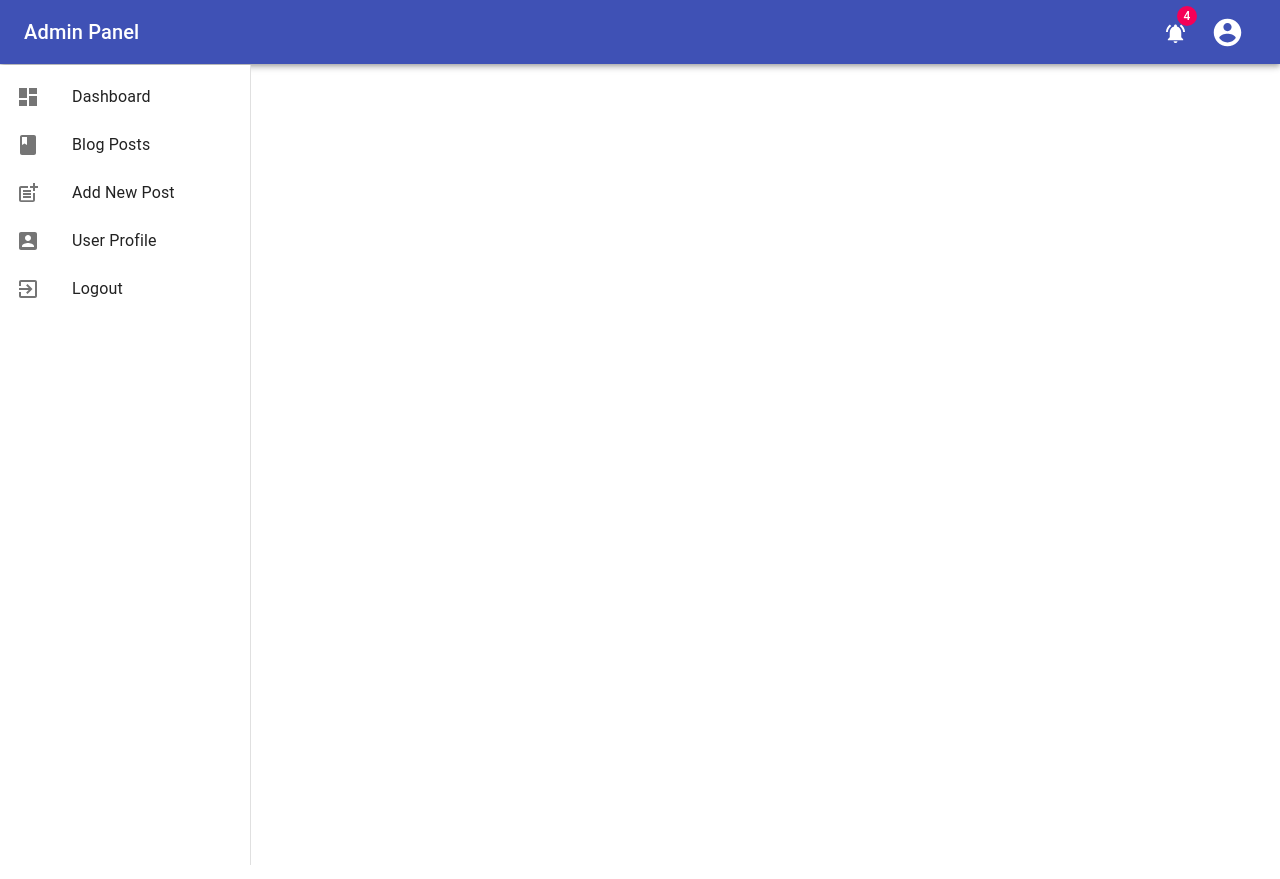
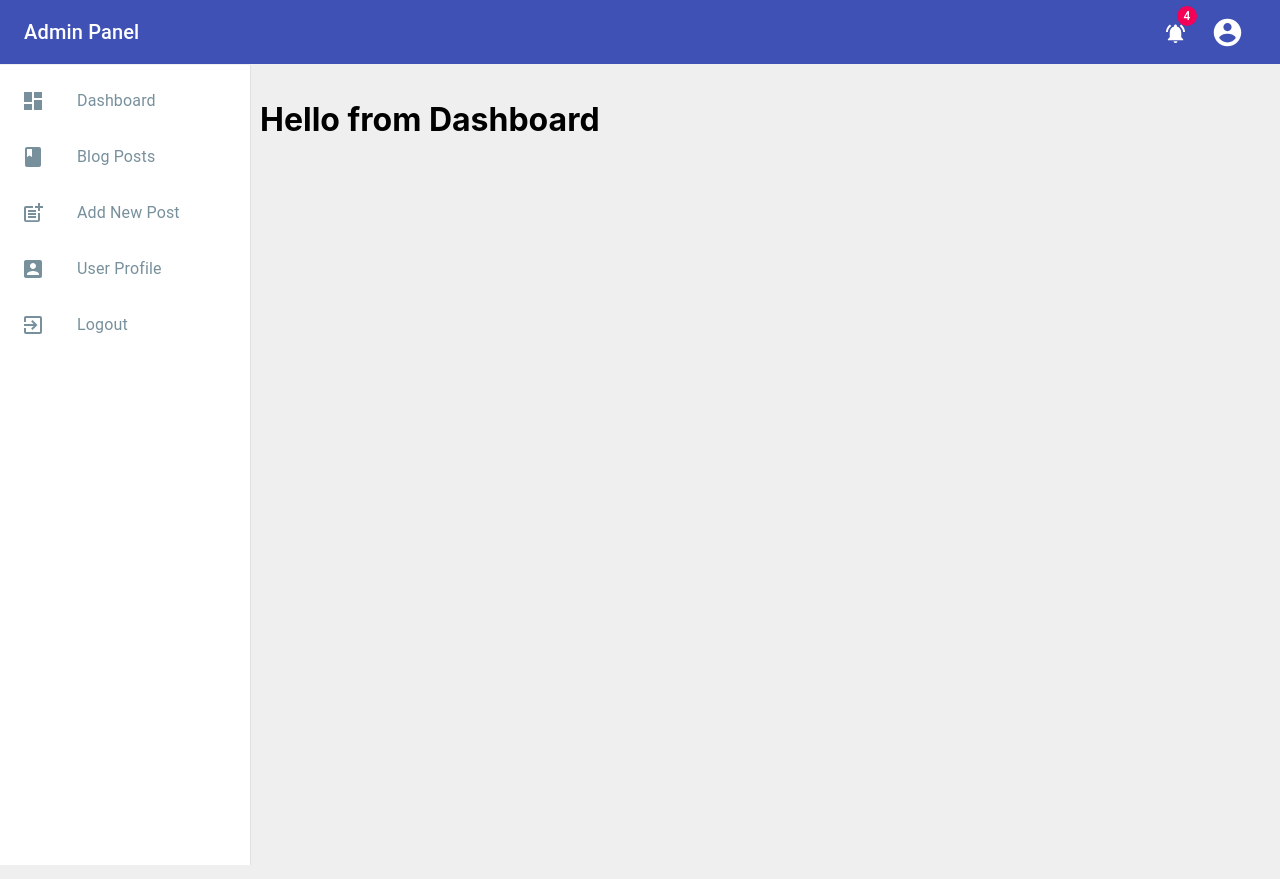
Before and after one commit to yuvraj1107thapa/Dashboard-ReactJS, a React (Create React App) app: page / in a window 1280 px wide. Before the commit the page ends 800 px from the top, so only its background shows below. Built offline with nearby package versions, Linux system fonts and the light colour scheme.

Commit message:
Initialized basic routing using React-Router-Dom

```diff
--- a/package.json
+++ b/package.json
@@ -10,6 +10,7 @@
     "@testing-library/user-event": "^13.5.0",
     "react": "^17.0.2",
     "react-dom": "^17.0.2",
+    "react-router-dom": "^6.2.1",
     "react-scripts": "5.0.0",
     "web-vitals": "^2.1.4"
   },
--- a/src/App.js
+++ b/src/App.js
@@ -1,10 +1,11 @@
+import { BrowserRouter } from 'react-router-dom';
 import LayoutComponent from './components/layout/LayoutComponent'
 
 function App() {
   return (
-    <div className="App">
+      <BrowserRouter>
         <LayoutComponent />
-    </div>
+      </BrowserRouter>
   );
 }
 
--- a/src/components/layout/LayoutComponent.js
+++ b/src/components/layout/LayoutComponent.js
@@ -1,12 +1,46 @@
-import React from 'react'
+import React, {useState} from 'react'
 import Navbar from './navbar/Navbar.js'
 import Sidebar from './sidebar/Sidebar.js'
+import { Box } from '@material-ui/core'
+import { BrowserRouter as Router, Route, Routes } from 'react-router-dom'
+import Dashboard from '../views/Dashboard'
+import BlogPosts from '../views/BlogPosts'
+import AddNewPosts from '../views/AddNewPost'
+import UserProfileLite from '../views/UserProfileLite'
+import Logout from '../views/Logout'
+import { useStyles } from './LayoutStyles'
 
 export default function LayoutComponent() {
+    const classes = useStyles();
+    const [mobileOpen, setMobileOpen] = useState(false);
+    const handleDrawerOpen = () => {
+        setMobileOpen(!mobileOpen)
+    }
+    const handleDrawerClose = () => {
+        setMobileOpen(false)
+    }
     return (
         <div>
-            <Navbar />
-            <Sidebar />
+            <Navbar handleDrawerOpen={handleDrawerOpen} />
+            <Sidebar
+                mobileOpen={mobileOpen}
+                handleDrawerOpen={handleDrawerOpen}
+                handleDrawerClose={handleDrawerClose} />
+            {/* Defining routes */}
+            <Box className={classes.wrapper}>
+                <Routes>
+                    <Route path = '/' element= {<Dashboard />}></Route>
+                    <Route path = '/blog' element= {<BlogPosts />}></Route>
+                    <Route path = '/addpost' element= {<AddNewPosts />}></Route>
+                    <Route path = '/profile' element= {<UserProfileLite />}></Route>
+                    <Route path = '/logout' element= {<Logout />}></Route>
+                    {/* <Route exact path='/' render={() => <Dashboard />}/>
+                    <Route exact path='/blog' render={() => <BlogPosts />}/>
+                    <Route exact path='/addpost' render={() => <AddNewPosts />}/>
+                    <Route exact path='/profile' render={() => <UserProfileLite />}/>
+                    <Route exact path='/logout' render={() => <Logout />}/> */}
+                </Routes>
+            </Box>
         </div>
     )
 }
--- a/src/components/layout/LayoutStyles.js
+++ b/src/components/layout/LayoutStyles.js
@@ -1,4 +1,7 @@
 import { makeStyles } from "@material-ui/core"
+import blue from "@material-ui/core/colors/blue"
+import blueGrey from "@material-ui/core/colors/blueGrey"
+import createSpacing from "@material-ui/core/styles/createSpacing"
 
 export const useStyles = makeStyles( (theme) => ({
     // Style for Navbar
@@ -14,6 +17,38 @@ export const useStyles = makeStyles( (theme) => ({
     // Style for Sidebar
     drawerPaper: {
         width: "250px",
-        marginTop: "65px"
+        marginTop: "65px",
+        [theme.breakpoints.down("sm")]: {
+            marginTop: '0px'
+        }
+    },
+    navlinks: {
+       color: blueGrey["A400"],
+       " & :hover , & :hover div": {
+            color: blue["A400"]
+       },
+       " & div": {
+           color: blueGrey["A400"]
+       }
+    },
+    activeNavlinks: {
+        color: blue["A700"],
+        " & div": {
+            color: blueGrey["A700"]
+        }
+     },
+     navButton: {
+        width: "100%",
+        textTransform: "capitalize"
+     },
+    // Style for wrapper of main container
+    wrapper: {
+        height: "100vh",
+        background: "#efefef",
+        paddingTop: 15,
+        paddingLeft: 260,
+        [theme.breakpoints.down("xs")]:{
+            padding:theme.spacing(2, 2)
+        }
     }
 }))
--- a/src/components/layout/navbar/Navbar.js
+++ b/src/components/layout/navbar/Navbar.js
@@ -12,8 +12,9 @@ import Notification from './navtabs/Notification';
 import MenuIcon from '@material-ui/icons/Menu';
 import { useStyles } from '../LayoutStyles';
 
-export default function Navbar() {
+export default function Navbar(props) {
     const classes = useStyles();
+    const { handleDrawerOpen } = props;
     return (
         <>
            <AppBar position="static">
@@ -28,7 +29,9 @@ export default function Navbar() {
                     </Box>
                 </Hidden>
                 <Hidden mdUp>
-                    <IconButton color="inherit">
+                    <IconButton
+                        color="inherit"
+                        onClick={handleDrawerOpen}>
                         <MenuIcon />
                     </IconButton>
                 </Hidden>
--- a/src/components/layout/sidebar/Sidebar.js
+++ b/src/components/layout/sidebar/Sidebar.js
@@ -3,12 +3,9 @@ import React, {useState} from 'react';
 import { useStyles } from '../LayoutStyles';
 import SidebarNavItems from './SidebarNavItems';
 
-export default function Sidebar() {
+export default function Sidebar(props) {
     const classes = useStyles();
-    const [mobileOpen, setMobileOpen] = useState(false);
-    const handleDrawerOpen = () => {
-        setMobileOpen(!mobileOpen)
-    }
+    const { mobileOpen, handleDrawerOpen, handleDrawerClose } = props;
     return (
         <nav className={classes.drawer} aria-label="mailbox folders">
             {/* The implementation can be swapped with js to avoid SEO duplication of links. */}
@@ -24,7 +21,7 @@ export default function Sidebar() {
                     ModalProps={{
                         keepMounted: true, // Better open performance on mobile.
                     }}>
-                    <SidebarNavItems />
+                    <SidebarNavItems handleDrawerClose={handleDrawerClose} />
                 </Drawer>
             </Hidden>
             <Hidden xsDown implementation="css">
@@ -34,7 +31,7 @@ export default function Sidebar() {
                 }}
                 variant="permanent"
                 open>
-                <SidebarNavItems />
+                <SidebarNavItems handleDrawerClose={handleDrawerClose} />
             </Drawer>
             </Hidden>
         </nav>
--- a/src/components/layout/sidebar/SidebarNavItems.js
+++ b/src/components/layout/sidebar/SidebarNavItems.js
@@ -1,26 +1,42 @@
 import React from 'react'
-import { List, ListItem, ListItemIcon, ListItemText } from '@material-ui/core'
+import { List, ListItem, ListItemIcon, ListItemText, Button } from '@material-ui/core'
 import DashboardIcon from "@material-ui/icons/Dashboard"
 import BookIcon from "@material-ui/icons/Book"
 import PostAddIcon from "@material-ui/icons/PostAdd"
 import AccountBoxIcon from '@material-ui/icons/AccountBox';
 import ExitToAppIcon from "@material-ui/icons/ExitToApp"
+import { NavLink } from 'react-router-dom'
+import { useStyles } from '../LayoutStyles'
 
-export default function SidebarNavItems() {
+export default function SidebarNavItems(props) {
+    const classes = useStyles();
+    const { handleDrawerClose } = props
     const listItemData = [
-        {label:"Dashboard", icon: <DashboardIcon />},
-        {label:"Blog Posts", icon: <BookIcon />},
-        {label:"Add New Post", icon: <PostAddIcon />},
-        {label:"User Profile", icon: <AccountBoxIcon />},
-        {label:"Logout", icon: <ExitToAppIcon />}
+        {label:"Dashboard", link: "/", icon: <DashboardIcon />},
+        {label:"Blog Posts", link: "/blog", icon: <BookIcon />},
+        {label:"Add New Post", link: "/addpost", icon: <PostAddIcon />},
+        {label:"User Profile", link: "/profile", icon: <AccountBoxIcon />},
+        {label:"Logout", link: "/logout", icon: <ExitToAppIcon />}
     ]
     return (
         <List>
             {listItemData.map( (item, index) => (
-                <ListItem key={index}>
-                <ListItemIcon>{item.icon}</ListItemIcon>
-                <ListItemText>{item.label}</ListItemText>
-                </ListItem>
+                <Button
+                    size="small"
+                    className={classes.navButton}
+                    onClick={ () => handleDrawerClose()}
+                    >
+                    <ListItem
+                        exact
+                        component={NavLink}
+                        to={item.link}
+                        className={classes.navlinks}
+                        activeClassName={classes.activeNavlinks}
+                        key={index}>
+                        <ListItemIcon>{item.icon}</ListItemIcon>
+                        <ListItemText>{item.label}</ListItemText>
+                    </ListItem>
+            </Button>
             ))}
         </List>
     )
--- /dev/null
+++ b/src/components/views/AddNewPost.js
@@ -0,0 +1,9 @@
+import React from 'react';
+
+export default function AddNewPosts() {
+    return (
+        <div>
+            <h1>Hello from AddNewPosts</h1>
+        </div>
+    )
+}
--- /dev/null
+++ b/src/components/views/BlogPosts.js
@@ -0,0 +1,9 @@
+import React from 'react';
+
+export default function BlogPosts() {
+    return (
+        <div>
+            <h1>Hello from BlogPosts</h1>
+        </div>
+    )
+}
--- /dev/null
+++ b/src/components/views/Dashboard.js
@@ -0,0 +1,9 @@
+import React from 'react';
+
+export default function Dashboard() {
+    return (
+        <div>
+            <h1>Hello from Dashboard</h1>
+        </div>
+    )
+}
--- /dev/null
+++ b/src/components/views/Logout.js
@@ -0,0 +1,9 @@
+import React from 'react';
+
+export default function Logout() {
+    return (
+        <div>
+            <h1>Hello from logout</h1>
+        </div>
+    )
+}
--- /dev/null
+++ b/src/components/views/UserProfileLite.js
@@ -0,0 +1,9 @@
+import React from 'react';
+
+export default function UserProfileLite() {
+    return (
+        <div>
+            <h1>Hello from UserProfile</h1>
+        </div>
+    )
+}
```
Also changed, not shown: 1 other file (tests, documents, lock files or other folders).
